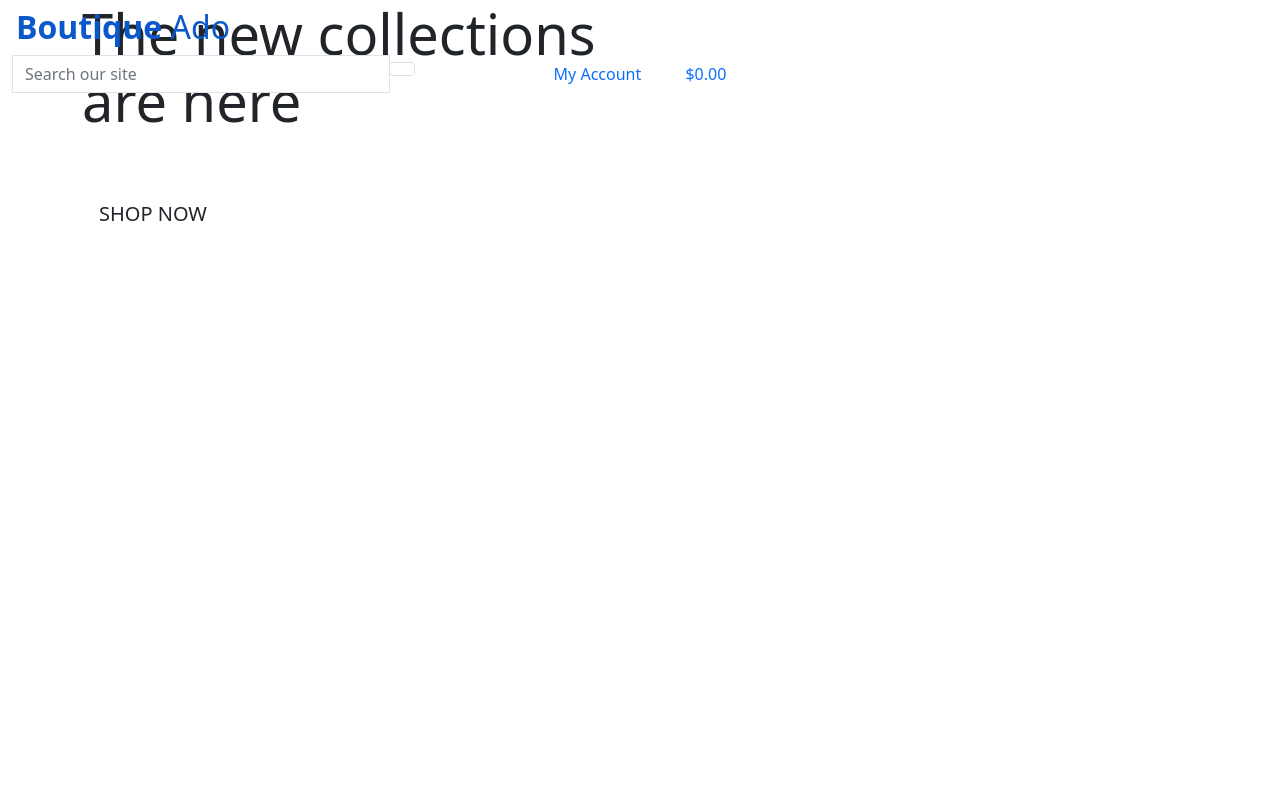
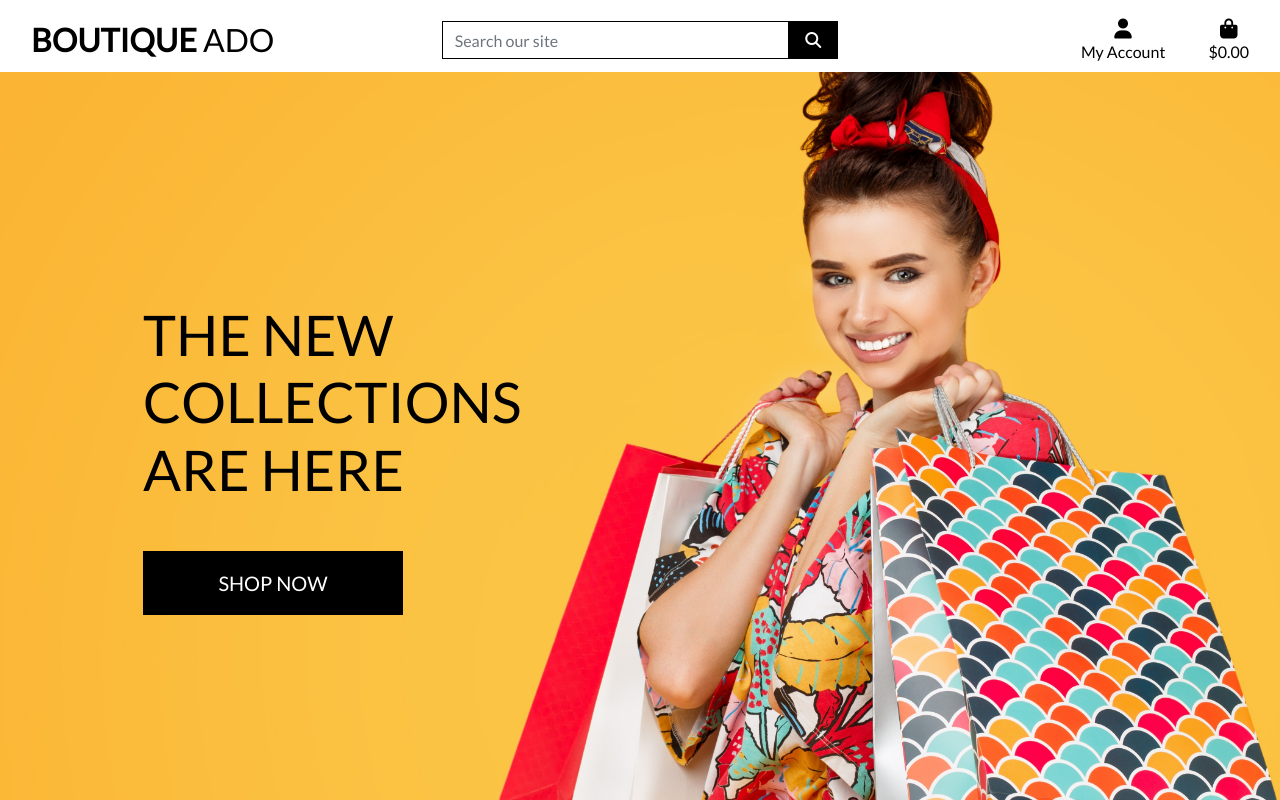
Before and after one commit to pbtrad/boutique_ado_v1, a Django app: page / in a window 1280 px wide. Run offline with Django 3.2, Linux system fonts and the light colour scheme; some libraries are stand-ins or nearby versions.

Commit message:
Completed homepage header css

```diff
--- a/boutique_ado/settings.py
+++ b/boutique_ado/settings.py
@@ -147,3 +147,7 @@ USE_TZ = True
 # https://docs.djangoproject.com/en/3.1/howto/static-files/
 
 STATIC_URL = '/static/'
+STATICFILES_DIRS = (os.path.join(BASE_DIR, 'static'),)
+
+MEDIA_URL = '/media/'
+MEDIA_ROOT = os.path.join(BASE_DIR, 'media')
--- a/boutique_ado/urls.py
+++ b/boutique_ado/urls.py
@@ -15,9 +15,11 @@ Including another URLconf
 """
 from django.contrib import admin
 from django.urls import path, include
+from django.conf import settings
+from django.conf.urls.static import static
 
 urlpatterns = [
     path('admin/', admin.site.urls),
     path('accounts/', include('allauth.urls')),
     path('', include('home.urls')),
-]
+] + static(settings.MEDIA_URL, document_root=settings.MEDIA_ROOT)
--- /dev/null
+++ b/static/css/base.css
@@ -0,0 +1,81 @@
+html {
+    height: 100%;
+}
+
+body {
+    background: url('/media/homepage_background_cropped.jpg') no-repeat center center fixed;
+    background-size: cover;
+    height: calc(100vh - 164px);
+    color: #555;
+    font-family: 'Lato';
+}
+
+/* from Bulma */
+.icon {
+    align-items: center;
+    display: inline-flex;
+    justify-content: center;
+    height: 1.5rem;
+    width: 1.5rem;
+}
+
+.logo-font {
+    text-transform: uppercase;
+}
+
+.main-logo-link {
+    width: fit-content;
+}
+
+.shop-now-button {
+    background: black;
+    color: white;
+    min-width: 260px;
+}
+
+.btn-black {
+    background: black;
+    color: white;
+}
+
+.shop-now-button:hover,
+.shop-now-button:active,
+.shop-now-button:focus,
+.btn-black:hover,
+.btn-black:active,
+.btn-black:focus {
+    background: #222;
+    color: white;
+}
+
+.text-black {
+    color: #000 !important;
+}
+
+.border-black {
+    border: 1px solid black !important;
+}
+
+/* -------------------------------- Media Queries */
+
+/* Slightly larger container on xl screens */
+@media (min-width: 1200px) {
+  .container {
+    max-width: 80%;
+  }
+}
+
+/* fixed top navbar only on medium and up */
+@media (min-width: 992px) {
+    .fixed-top-desktop-only {
+        position: fixed;
+        top: 0;
+        right: 0;
+        left: 0;
+        z-index: 1030;
+    }
+
+    .header-container {
+        padding-top: 164px;
+    }
+}
--- a/templates/base.html
+++ b/templates/base.html
@@ -2,50 +2,52 @@
 
 <!doctype html>
 <html lang="en">
-
   <head>
 
     {% block meta %}
         <meta http-equiv="X-UA-Compatible" content="ie=edge">
         <meta charset="utf-8">
-    <meta name="viewport" content="width=device-width, initial-scale=1">
+        <meta name="viewport" content="width=device-width, initial-scale=1, shrink-to-fit=no">
     {% endblock %}
 
     {% block extra_meta %}
     {% endblock %}
 
     {% block corecss %}
-    <link href="https://cdn.jsdelivr.net/npm/bootstrap@5.0.0-beta1/dist/css/bootstrap.min.css" rel="stylesheet"
-        integrity="sha384-giJF6kkoqNQ00vy+HMDP7azOuL0xtbfIcaT9wjKHr8RbDVddVHyTfAAsrekwKmP1" crossorigin="anonymous">
+        <link rel="stylesheet" href="https://stackpath.bootstrapcdn.com/bootstrap/4.4.1/css/bootstrap.min.css" integrity="sha384-Vkoo8x4CGsO3+Hhxv8T/Q5PaXtkKtu6ug5TOeNV6gBiFeWPGFN9MuhOf23Q9Ifjh" crossorigin="anonymous">
+        <link href="https://fonts.googleapis.com/css2?family=Lato&display=swap" rel="stylesheet">
+        <link rel="stylesheet" href="{% static 'css/base.css' %}">
     {% endblock %}
 
     {% block extra_css %}
     {% endblock %}
 
     {% block corejs %}
-    <script src="https://cdn.jsdelivr.net/npm/bootstrap@5.0.0-beta1/dist/js/bootstrap.bundle.min.js"
-        integrity="sha384-ygbV9kiqUc6oa4msXn9868pTtWMgiQaeYH7/t7LECLbyPA2x65Kgf80OJFdroafW"
-        crossorigin="anonymous"></script>
+        <script src="https://kit.fontawesome.com/5e3229afbc.js" crossorigin="anonymous"></script>
+        <script src="https://code.jquery.com/jquery-3.4.1.slim.min.js" integrity="sha384-J6qa4849blE2+poT4WnyKhv5vZF5SrPo0iEjwBvKU7imGFAV0wwj1yYfoRSJoZ+n" crossorigin="anonymous"></script>
+        <script src="https://cdn.jsdelivr.net/npm/popper.js@1.16.0/dist/umd/popper.min.js" integrity="sha384-Q6E9RHvbIyZFJoft+2mJbHaEWldlvI9IOYy5n3zV9zzTtmI3UksdQRVvoxMfooAo" crossorigin="anonymous"></script>
+        <script src="https://stackpath.bootstrapcdn.com/bootstrap/4.4.1/js/bootstrap.min.js" integrity="sha384-wfSDF2E50Y2D1uUdj0O3uMBJnjuUD4Ih7YwaYd1iqfktj0Uod8GCExl3Og8ifwB6" crossorigin="anonymous"></script>
     {% endblock %}
 
     {% block extra_js %}
     {% endblock %}
+
     <title>Boutique Ado {% block extra_title %}{% endblock %}</title>
   </head>
-
   <body>
     <header class="container-fluid fixed-top">
-        <div class="row">
-            <div class="col-12 col-lg-4 my-auto py-1 py-lg-0 text-center text-lg-left"></div>
+        <div id="topnav" class="row bg-white pt-lg-2 d-none d-lg-flex">
+            <div class="col-12 col-lg-4 my-auto py-1 py-lg-0 text-center text-lg-left">
                 <a href="{% url 'home' %}" class="nav-link main-logo-link">
                     <h2 class="logo-font text-black my-0"><strong>Boutique</strong> Ado</h2>
                 </a>
+            </div>
             <div class="col-12 col-lg-4 my-auto py-1 py-lg-0">
                 <form method="GET" action="">
                     <div class="input-group w-100">
                         <input class="form-control border border-black rounded-0" type="text" name="q" placeholder="Search our site">
                         <div class="input-group-append">
-                            <button class="form-control btn btn-black border border-black rounded=0" type="submit">
+                            <button class="form-control btn btn-black border border-black rounded-0" type="submit">
                                 <span class="icon">
                                     <i class="fas fa-search"></i>
                                 </span>
@@ -92,7 +94,6 @@
                     </li>
                 </ul>
             </div>
-
         </div>
     </header>
 
@@ -109,6 +110,6 @@
     {% block postloadjs %}
     {% endblock %}
 
+
   </body>
-
 </html>
```
Also changed, not shown: media/homepage_background_cropped.jpg (added). Lines whose indentation alone changed are shown as unchanged.
